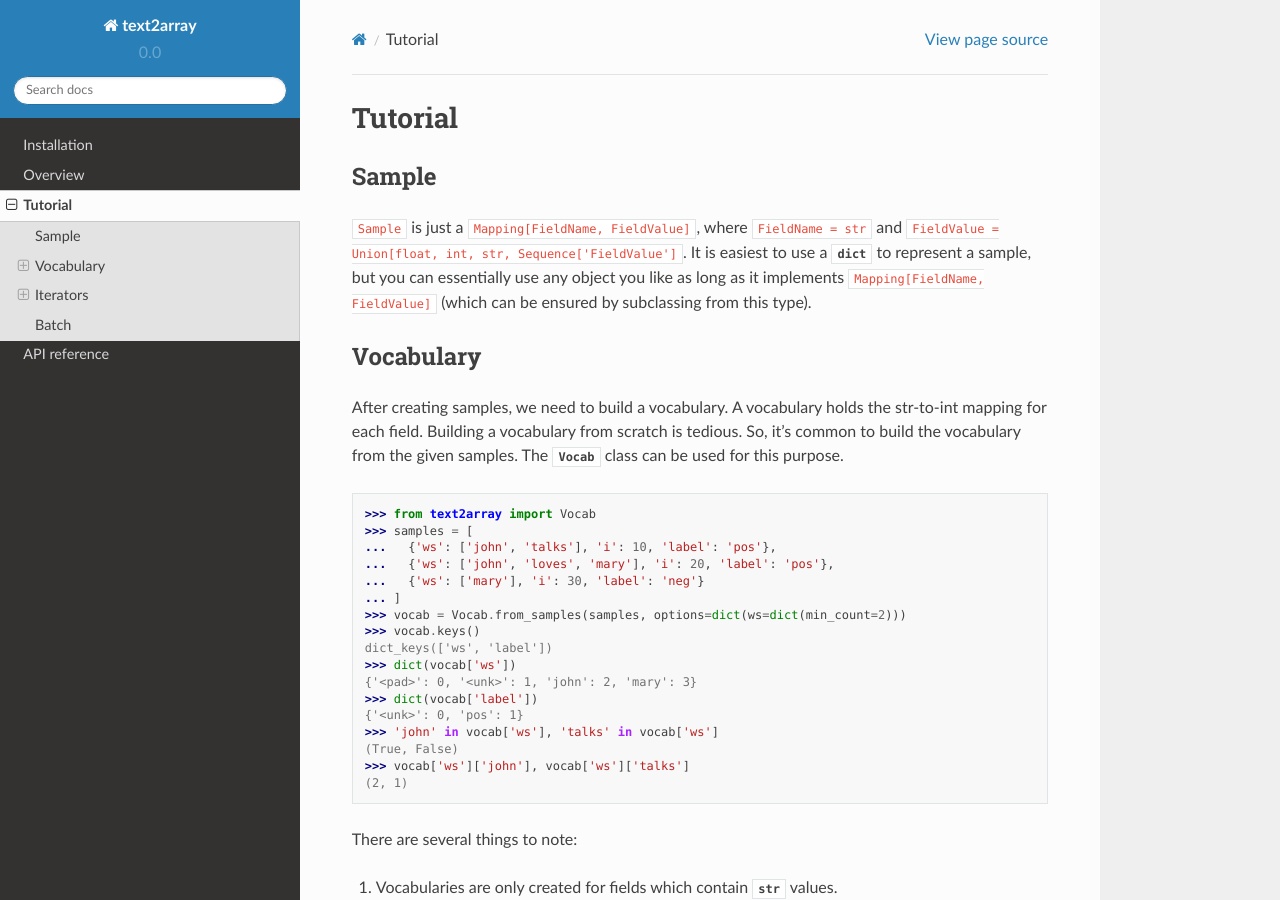
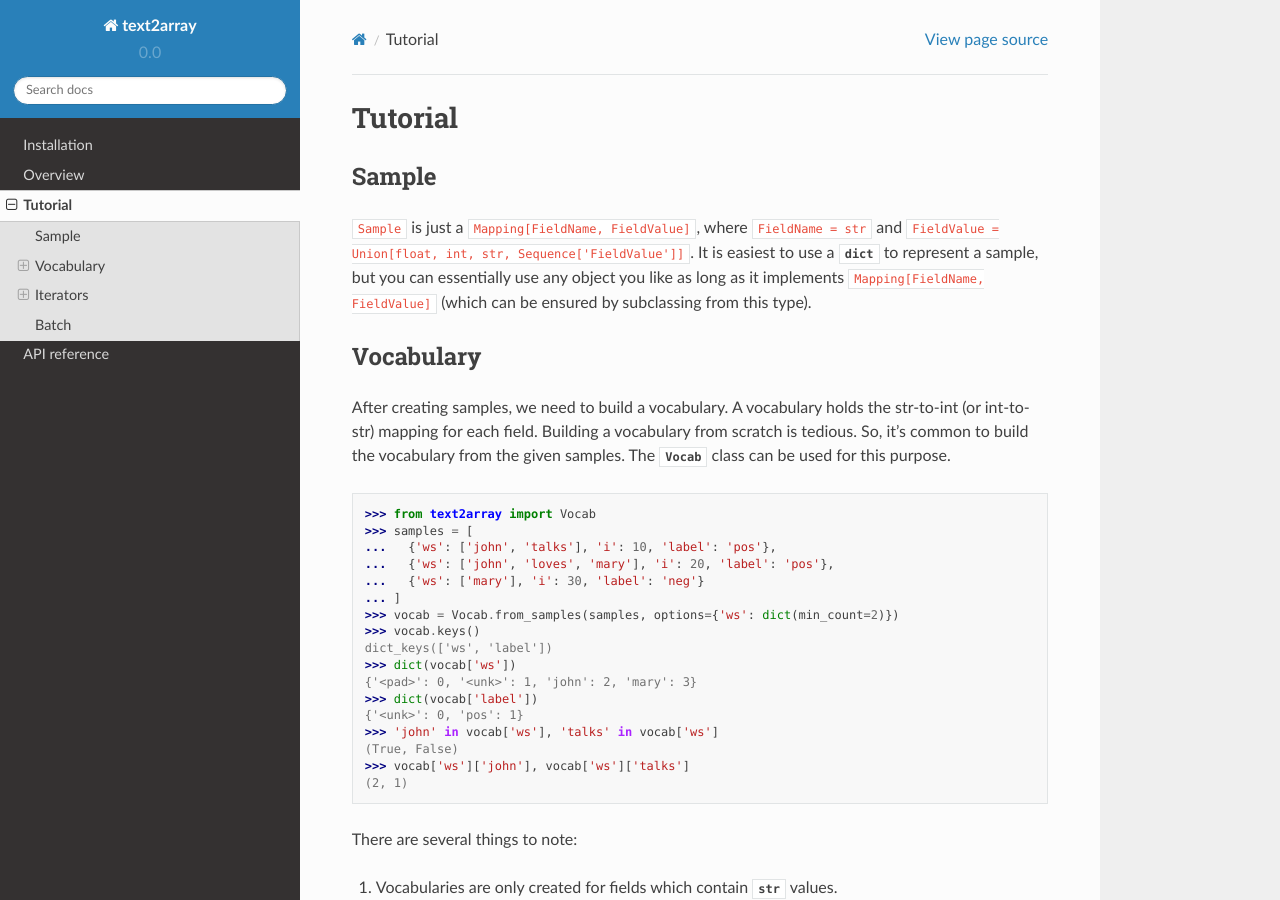
Before and after one commit to kmkurn/text2array, a Sphinx documentation site: the page built from docs/tutorial.rst, in a window 1280 px wide and 900 px high. Built offline with Sphinx 7.4.7 and the Read the Docs theme 2.0.0, drawn with Linux system fonts in a browser that asks for light colours.

Commit message:
Update docs

```diff
--- a/docs/quickstart.rst
+++ b/docs/quickstart.rst
@@ -18,7 +18,7 @@ Overview
     >>>
     >>> # Create a Vocab
     >>> from text2array import Vocab
-    >>> vocab = Vocab.from_samples(samples, options=dict(ws=dict(min_count=2)))
+    >>> vocab = Vocab.from_samples(samples, options={'ws': dict(min_count=2)})
     >>> list(vocab['ws'])
     ['<pad>', '<unk>', 'john', 'mary']
     >>> # 'talks' and 'loves' are out-of-vocabulary because they occur only once
--- a/docs/tutorial.rst
+++ b/docs/tutorial.rst
@@ -7,7 +7,7 @@ Sample
 ------
 
 ``Sample`` is just a ``Mapping[FieldName, FieldValue]``, where ``FieldName = str`` and
-``FieldValue = Union[float, int, str, Sequence['FieldValue']``. It is easiest to use a
+``FieldValue = Union[float, int, str, Sequence['FieldValue']]``. It is easiest to use a
 `dict` to represent a sample, but you can essentially use any object you like as long
 as it implements ``Mapping[FieldName, FieldValue]`` (which can be ensured by subclassing
 from this type).
@@ -16,9 +16,9 @@ Vocabulary
 ----------
 
 After creating samples, we need to build a vocabulary. A vocabulary holds the
-str-to-int mapping for each field. Building a vocabulary from scratch is tedious.
-So, it's common to build the vocabulary from the given samples. The `Vocab` class
-can be used for this purpose.
+str-to-int (or int-to-str) mapping for each field. Building a vocabulary from scratch
+is tedious. So, it's common to build the vocabulary from the given samples. The `Vocab`
+class can be used for this purpose.
 
 .. code-block:: python
 
@@ -28,7 +28,7 @@ can be used for this purpose.
     ...   {'ws': ['john', 'loves', 'mary'], 'i': 20, 'label': 'pos'},
     ...   {'ws': ['mary'], 'i': 30, 'label': 'neg'}
     ... ]
-    >>> vocab = Vocab.from_samples(samples, options=dict(ws=dict(min_count=2)))
+    >>> vocab = Vocab.from_samples(samples, options={'ws': dict(min_count=2)})
     >>> vocab.keys()
     dict_keys(['ws', 'label'])
     >>> dict(vocab['ws'])
```
